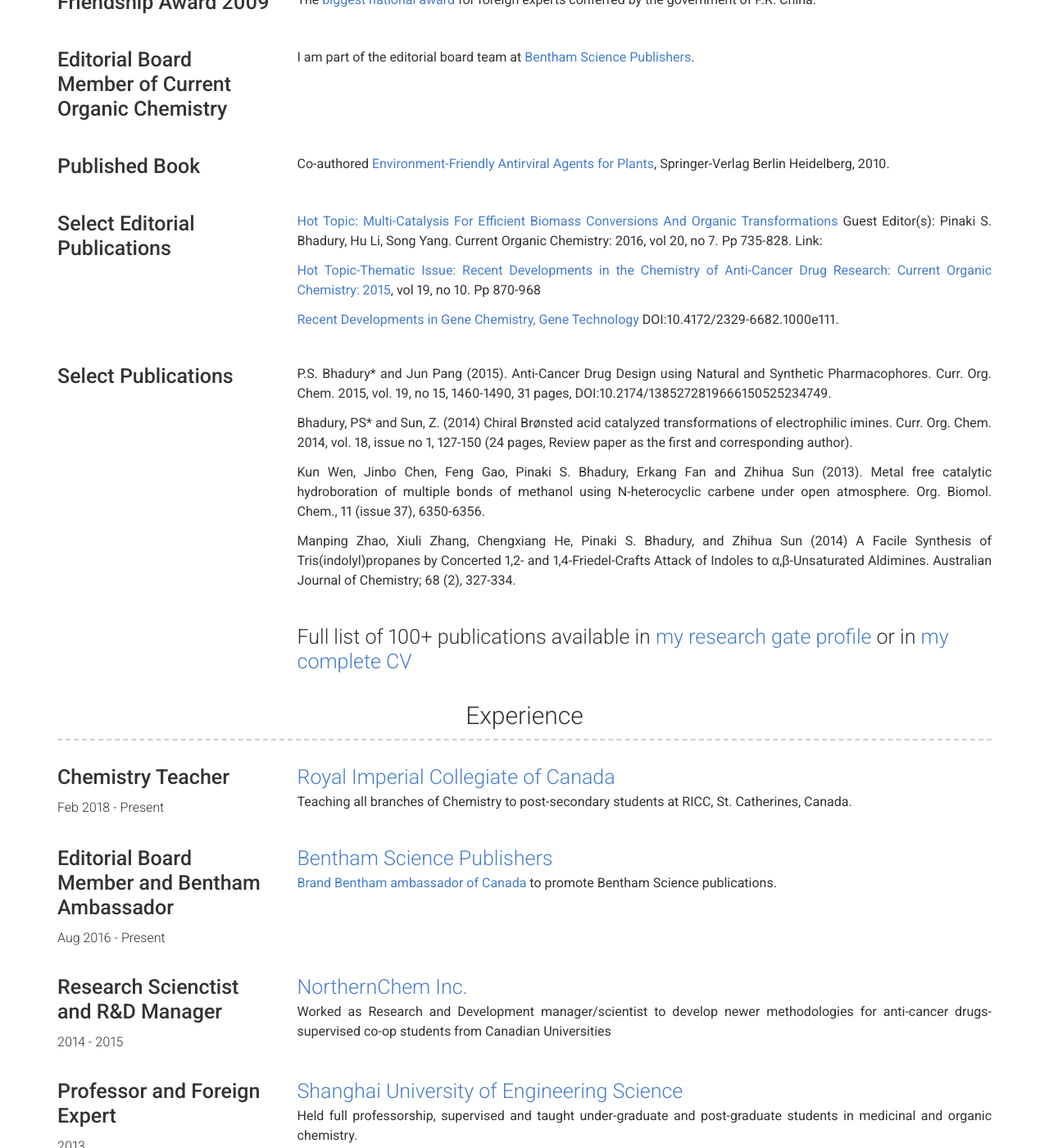
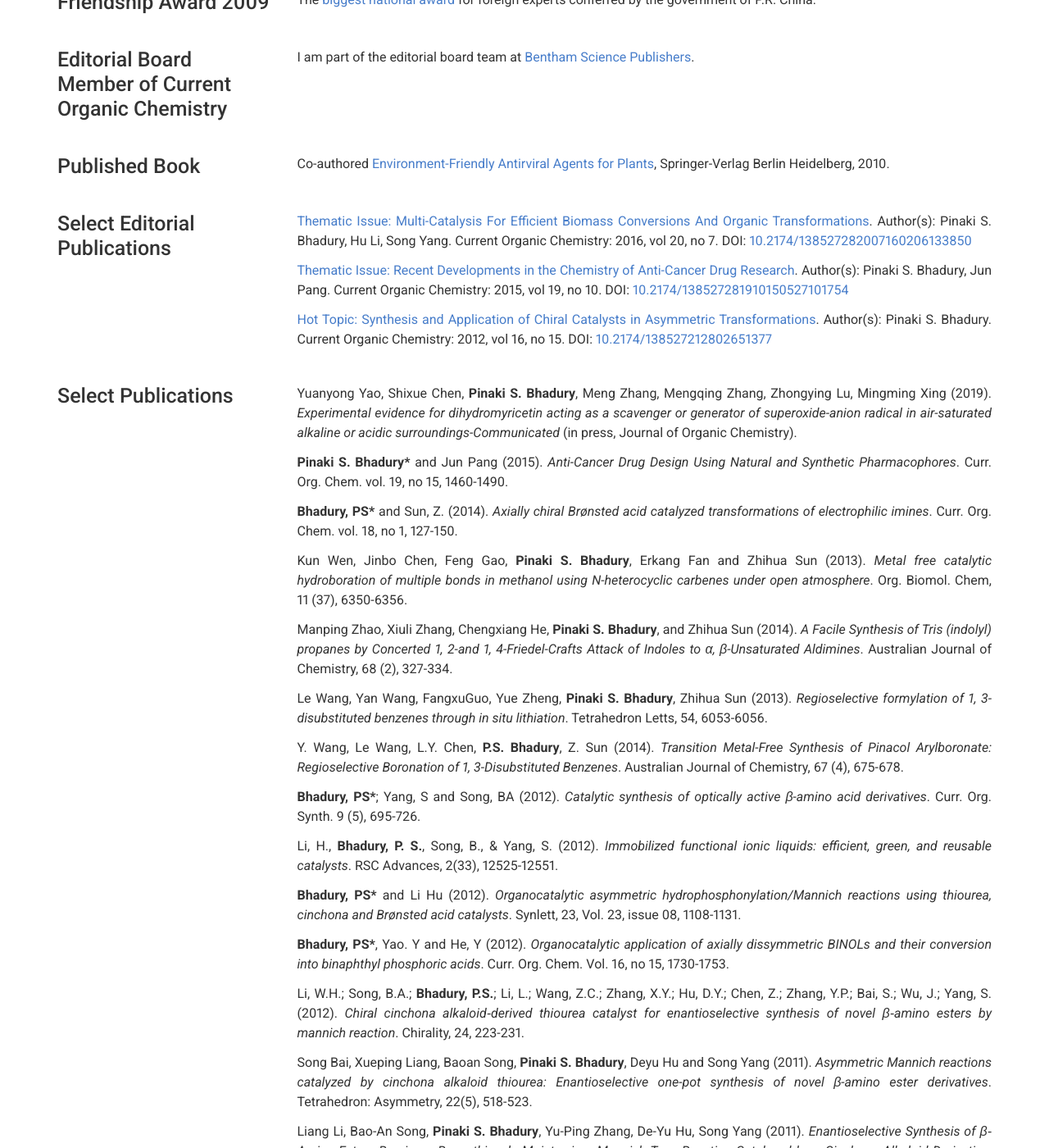
Before and after one commit to pinakibhadury/pinakibhadury.github.io, a Jekyll site: the page built from index.md, in a window 1280 px wide and 1400 px high, scrolled down 669 px. Shown: the whole window at 82% size. Built offline with Jekyll 4.4.1, drawn with Linux system fonts in a browser that asks for light colours; some of the changed text lies outside the part shown.

Commit message:
update text

```diff
--- a/_config.yml
+++ b/_config.yml
@@ -25,7 +25,7 @@ linkedin_username: pinaki-bhadury-b590b699
 # about_title: About Me (Use this to override about section title)
 about_profile_image: assets/images/pinaki-profile.jpg
 about_content: | # this will include new lines to allow paragraphs
-  Hi, my name is Pinaki and I am an organic chemist with over 20 years of teaching and research experience in both academia (as a university professor) and industry (as a leading scientist) with more than 100 publications and over 2300 citations in highly reputed international journals.
+  Hi, my name is Pinaki and I am an organic chemist with over 20 years of teaching and research experience in both academia (as a university professor) and industry (as a leading scientist) with more than 100 publications and over 2400 citations in highly reputed international journals.
 
   I am currently teaching Chemistry at Royal Imperial Collegiate of Canada and am an editorial board member of Current Organic Chemistry, Bentham Science Publishers.
 
--- a/_data/experience.yml
+++ b/_data/experience.yml
@@ -2,13 +2,13 @@
   dates: Feb 2018 - Present
   description: | # this will include new lines to allow paragraphs
     #### [Royal Imperial Collegiate of Canada](http://www.royalicc.com/)
-    Teaching all branches of Chemistry to post-secondary students at RICC, St. Catherines, Canada.
+    Teaching all branches of Chemistry to Chemistry students at RICC, St. Catherines, Canada.
 
 - company: Editorial Board Member and Bentham Ambassador
   dates: Aug 2016 - Present
   description: | # this will include new lines to allow paragraphs
     #### [Bentham Science Publishers](https://benthamscience.com)
-    [Brand Bentham ambassador of Canada](https://benthamscience.com/journals/current-organic-chemistry/editorial-board/#top) to promote Bentham Science publications.
+    Entrusted with the job of promoting publications in [Bentham Science Journals](https://benthamscience.com) as an [editorial board member](https://benthamscience.com/journals/current-organic-chemistry/editorial-board/#top) and a Brand Bentham ambassador from Canada.
 
 - company: Research Scienctist and R&D Manager
   # link: northerncheminc.com
--- a/_data/projects.yml
+++ b/_data/projects.yml
@@ -16,21 +16,41 @@
 
 - name: Select Editorial Publications
   description: |
-   [Hot Topic: Multi-Catalysis For Efficient Biomass Conversions And Organic Transformations](http://benthamscience.com/journals/current-organic-chemistry/volume/20/issue/7/page/735/) Guest Editor(s): Pinaki S. Bhadury, Hu Li, Song Yang. Current Organic Chemistry: 2016, vol 20, no 7. Pp 735-828. Link:
+   [Thematic Issue: Multi-Catalysis For Efficient Biomass Conversions And Organic Transformations](http://www.eurekaselect.com/139289). Author(s): Pinaki S. Bhadury, Hu Li, Song Yang. Current Organic Chemistry: 2016, vol 20, no 7. DOI: [10.2174/138527282007160206133850](https://doi.org/10.2174/138527282007160206133850)
 
-   [Hot Topic-Thematic Issue: Recent Developments in the Chemistry of Anti-Cancer Drug Research: Current Organic Chemistry: 2015](http://benthamscience.com/journal/contents.php?journalID=coc&issueID=131697), vol 19, no 10. Pp 870-968
+   [Thematic Issue: Recent Developments in the Chemistry of Anti-Cancer Drug Research](http://www.eurekaselect.com/131700). Author(s): Pinaki S. Bhadury, Jun Pang. Current Organic Chemistry: 2015, vol 19, no 10. DOI: [10.2174/138527281910150527101754](https://doi.org/10.2174/138527281910150527101754)
 
-   [Recent Developments in Gene Chemistry, Gene Technology](http://omicsgroup.org/journals/recent-developments-in-gene-chemistry-2329-6682-1000e111.php?aid=32796) DOI:10.4172/2329-6682.1000e111.
+   [Hot Topic: Synthesis and Application of Chiral Catalysts in Asymmetric Transformations](http://www.eurekaselect.com/100952). Author(s): Pinaki S. Bhadury. Current Organic Chemistry: 2012, vol 16, no 15. DOI: [10.2174/138527212802651377](https://doi.org/10.2174/138527212802651377)
 
 - name: Select Publications
   description: |
-    P.S. Bhadury* and Jun Pang (2015). Anti-Cancer Drug Design using Natural and Synthetic Pharmacophores. Curr. Org. Chem. 2015, vol. 19, no 15, 1460-1490, 31 pages,  DOI:10.2174/1385272819666150525234749.
+    Yuanyong Yao, Shixue Chen, **Pinaki S. Bhadury**, Meng Zhang, Mengqing Zhang, Zhongying Lu, Mingming Xing (2019). _Experimental evidence for dihydromyricetin acting as a scavenger or generator of superoxide-anion radical in air-saturated alkaline or acidic surroundings-Communicated_ (in press, Journal of Organic Chemistry).
 
-    Bhadury, PS* and Sun, Z. (2014) Chiral Brønsted acid catalyzed transformations of electrophilic imines. Curr. Org. Chem. 2014, vol. 18, issue no 1, 127-150 (24 pages, Review paper as the first and corresponding author).
+    **Pinaki S. Bhadury\*** and Jun Pang (2015). _Anti-Cancer Drug Design Using Natural and Synthetic Pharmacophores_. Curr. Org. Chem. vol. 19, no 15, 1460-1490.
 
-    Kun Wen, Jinbo Chen, Feng Gao, Pinaki S. Bhadury, Erkang Fan and Zhihua Sun (2013). Metal free catalytic hydroboration of multiple bonds of methanol using N-heterocyclic carbene under open atmosphere. Org. Biomol. Chem., 11 (issue 37), 6350-6356.
+    **Bhadury, PS\*** and Sun, Z. (2014). _Axially chiral Brønsted acid catalyzed transformations of electrophilic imines_. Curr. Org. Chem. vol. 18, no 1, 127-150.
 
-    Manping Zhao, Xiuli Zhang, Chengxiang He, Pinaki S. Bhadury, and Zhihua Sun (2014) A Facile Synthesis of Tris(indolyl)propanes by Concerted 1,2- and 1,4-Friedel-Crafts Attack of Indoles to α,β-Unsaturated Aldimines. Australian Journal of Chemistry; 68 (2), 327-334.
+    Kun Wen, Jinbo Chen, Feng Gao, **Pinaki S. Bhadury**, Erkang Fan and Zhihua Sun (2013). _Metal free catalytic hydroboration of multiple bonds in methanol using N-heterocyclic carbenes under open atmosphere_. Org. Biomol. Chem, 11 (37), 6350-6356.
+
+    Manping Zhao, Xiuli Zhang, Chengxiang He, **Pinaki S. Bhadury**, and Zhihua Sun (2014). _A Facile Synthesis of Tris (indolyl) propanes by Concerted 1, 2-and 1, 4-Friedel-Crafts Attack of Indoles to α, β-Unsaturated Aldimines_. Australian Journal of Chemistry, 68 (2), 327-334.
+
+    Le Wang, Yan Wang, FangxuGuo, Yue Zheng, **Pinaki S. Bhadury**, Zhihua Sun (2013). _Regioselective formylation of 1, 3-disubstituted benzenes through in situ lithiation_. Tetrahedron Letts, 54, 6053-6056.
+
+    Y. Wang, Le Wang, L.Y. Chen, **P.S. Bhadury**, Z. Sun (2014). _Transition Metal-Free Synthesis of Pinacol Arylboronate: Regioselective Boronation of 1, 3-Disubstituted Benzenes_. Australian Journal of Chemistry, 67 (4), 675-678.
+
+    **Bhadury, PS\***; Yang, S and Song, BA (2012). _Catalytic synthesis of optically active β-amino acid derivatives_. Curr. Org. Synth. 9 (5), 695-726.
+
+    Li, H., **Bhadury, P. S.**, Song, B., & Yang, S. (2012). _Immobilized functional ionic liquids: efficient, green, and reusable catalysts_. RSC Advances, 2(33), 12525-12551.
+
+    **Bhadury, PS\*** and Li Hu (2012). _Organocatalytic asymmetric hydrophosphonylation/Mannich reactions using thiourea, cinchona and Brønsted acid catalysts_. Synlett, 23, Vol. 23, issue 08, 1108-1131.
+
+    **Bhadury, PS\***, Yao. Y and He, Y (2012). _Organocatalytic application of axially dissymmetric BINOLs and their conversion into binaphthyl phosphoric acids_. Curr. Org. Chem. Vol. 16, no 15, 1730-1753.
+
+    Li, W.H.; Song, B.A.; **Bhadury, P.S.**; Li, L.; Wang, Z.C.; Zhang, X.Y.; Hu, D.Y.; Chen, Z.; Zhang, Y.P.; Bai, S.; Wu, J.; Yang, S. (2012). _Chiral cinchona alkaloid‐derived thiourea catalyst for enantioselective synthesis of novel β‐amino esters by mannich reaction_. Chirality, 24, 223-231.
+
+    Song Bai, Xueping Liang, Baoan Song, **Pinaki S. Bhadury**, Deyu Hu and Song Yang (2011). _Asymmetric Mannich reactions catalyzed by cinchona alkaloid thiourea: Enantioselective one-pot synthesis of novel β-amino ester derivatives_. Tetrahedron: Asymmetry, 22(5), 518-523.
+
+    Liang Li, Bao-An Song,  **Pinaki S. Bhadury**, Yu-Ping Zhang, De-Yu Hu, Song Yang (2011). _Enantioselective Synthesis of β‐Amino Esters Bearing a Benzothiazole Moiety via a Mannich‐Type Reaction Catalyzed by a Cinchona Alkaloid Derivative_. European Journal of Organic Chemistry. 2011, 4743-4746.
 
 
 - name:
```
Also changed, not shown: 1 other file.
